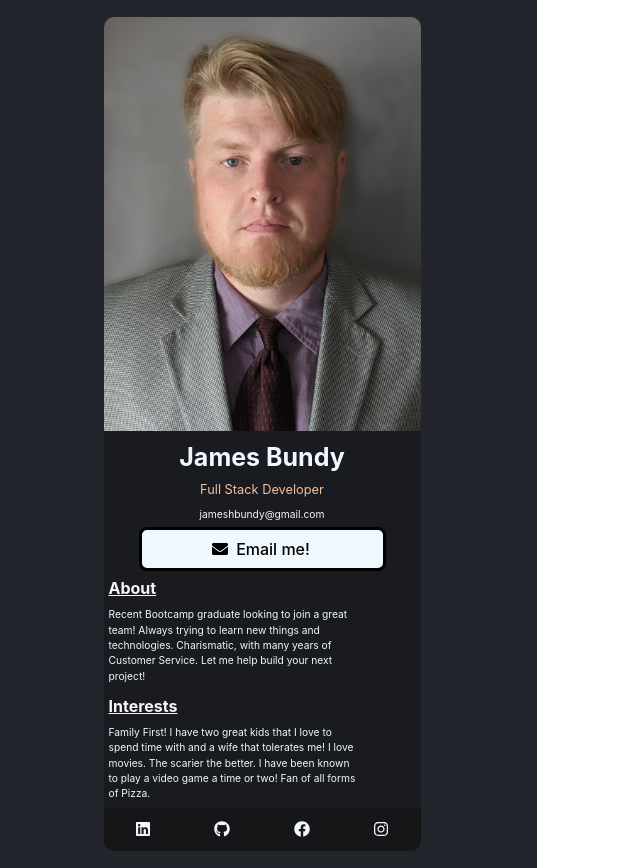
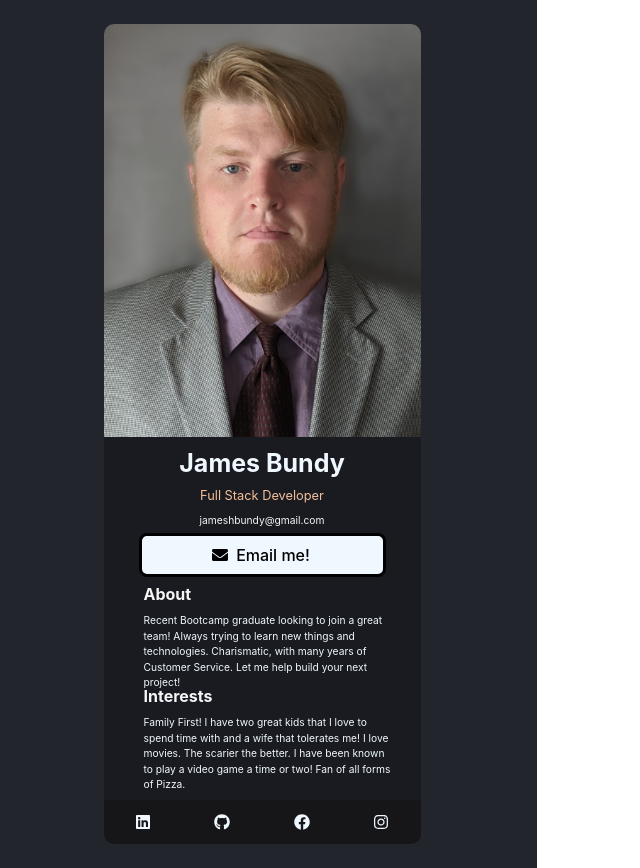
Before and after one commit to gymbundye/Digital-Business-Card, a React (Vite) app: page / in a window 1280 px wide. Shown: the whole page, without its empty margins (13-653 px from the left). Built offline with nearby package versions, Linux system fonts and the light colour scheme.

Commit message:
completed styling

```diff
--- a/src/App.css
+++ b/src/App.css
@@ -64,7 +64,7 @@ padding: 05px;
   width: 317px;
   color: aliceblue;
   background: #1A1B21;
-  text-align: start ;
+
 }
 .button{
   width: 247px;
@@ -116,13 +116,15 @@ padding: 05px;
   font-weight: 400;
   font-size: 10.24px;
   line-height: 150%;
-  padding:  5px;
+  padding:  5px 40px;
   width: 247px;
-  text-align: left;
+  height: 61px;
+  left: 151px;
+  top: 561px;
 
 }
 h6{
-  text-decoration: underline;
+
   width: 242.71px;
   height: 21px;
   left: 151px;
@@ -132,7 +134,18 @@ h6{
   font-weight: 700;
   font-size: 16px;
   line-height: 150%;
-  padding: 5px;
-color: #F5F5F5;
-
+  color: #F5F5F5;
+  padding: 5px 40px;
 }
+.interests{
+  font-family: 'Inter';
+  font-style: normal;
+  font-weight: 400;
+  font-size: 10.24px;
+  line-height: 150%;
+  padding:  5px 40px;
+  width: 247px;
+  height: 80px;
+  left: 151px;
+  top: 561px
+}
--- a/src/Components/Interests.jsx
+++ b/src/Components/Interests.jsx
@@ -4,7 +4,7 @@ function Interests() {
   return (
     <div>
         <h6>Interests</h6>
-        <p className='about'>Family First! I have two great kids
+        <p className='interests'>Family First! I have two great kids
         that I love to spend time with and a wife that tolerates me! I love movies.
         The scarier the better. I have been known to play a video game a time or two!
         Fan of all forms of Pizza.
```
